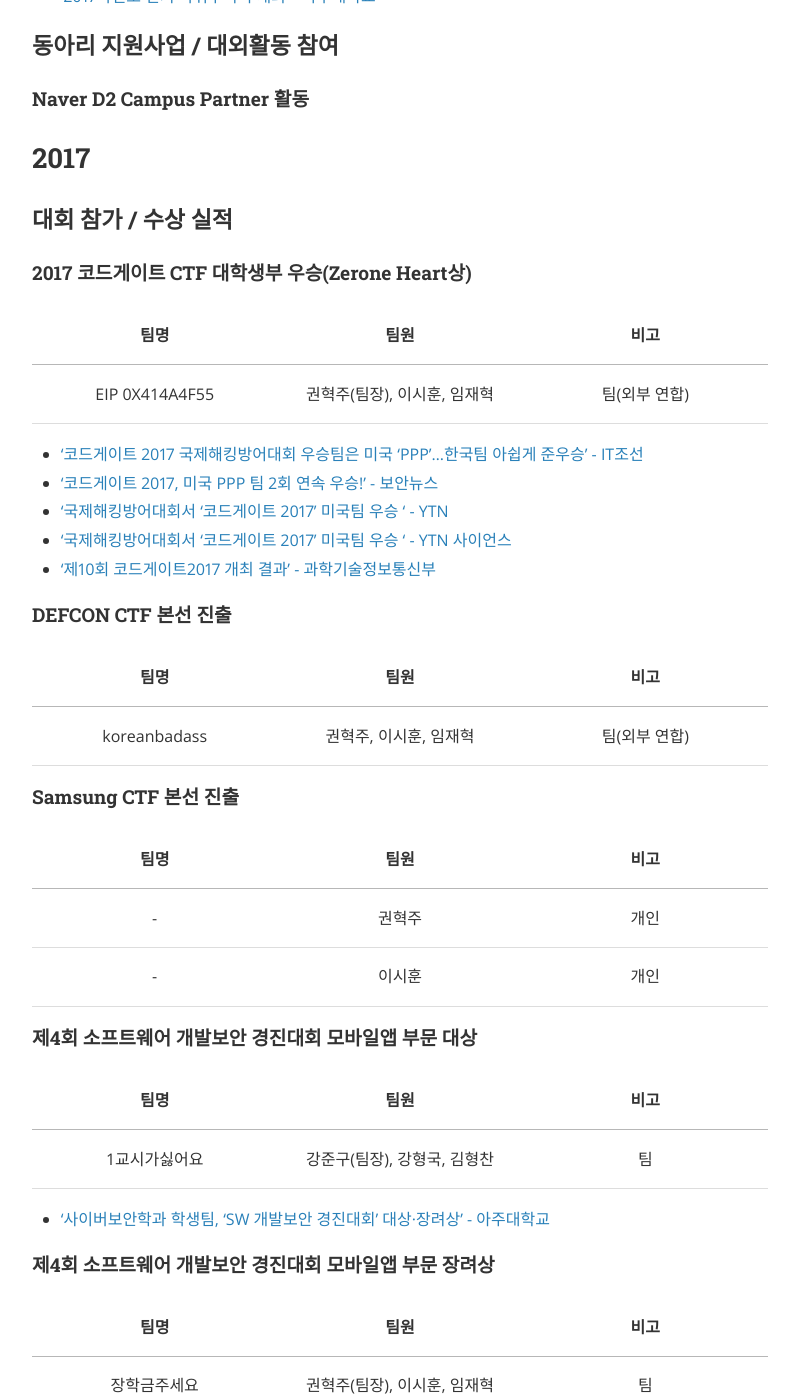
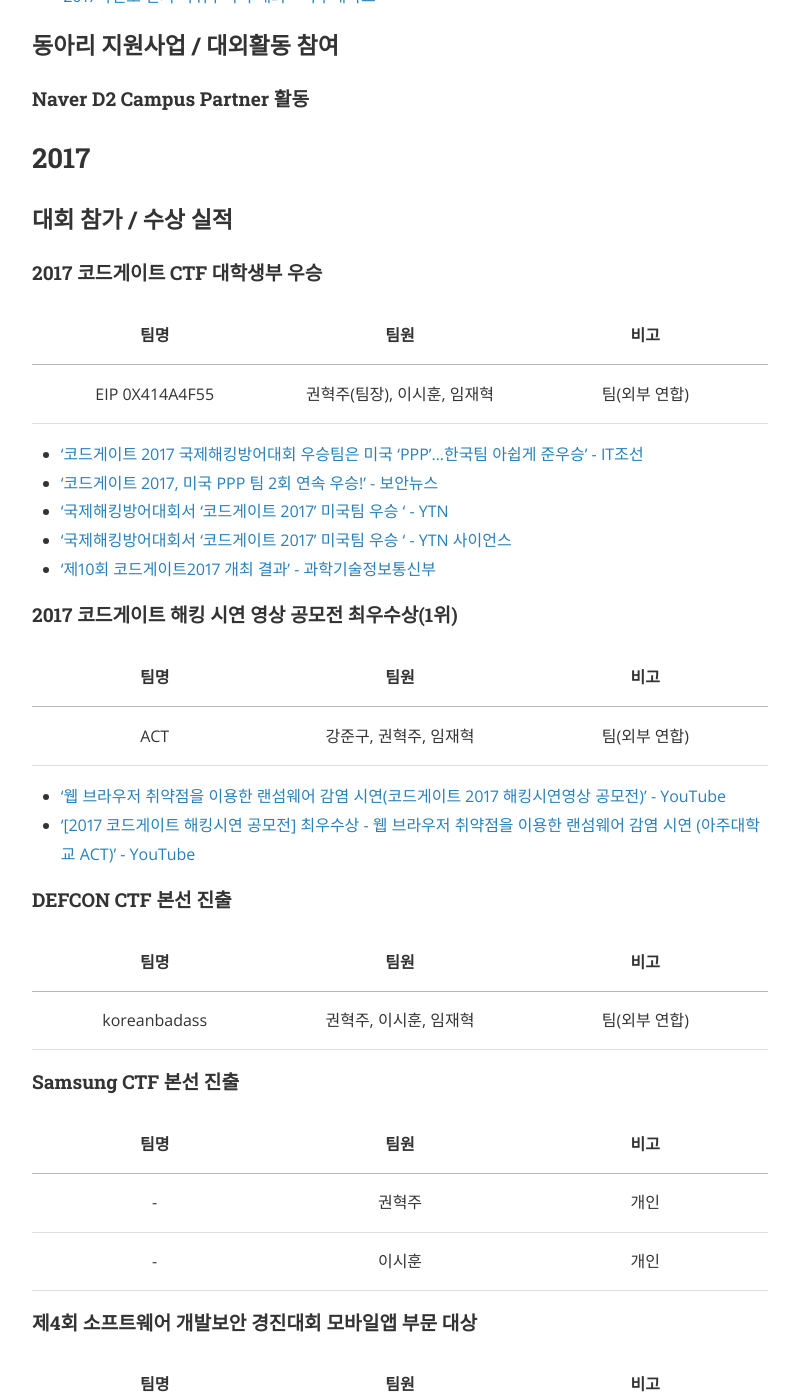
Before and after one commit to ajou-whois/ajou-whois.github.io, a Jekyll site: the page built from achievement.md, in a window 1280 px wide and 1400 px high, scrolled down 612 px. Shown: the whole window, without its empty margins (240-1039 px from the left). Built offline with Jekyll 4.4.1, drawn with Linux system fonts in a browser that asks for light colours; nearby versions of some CDN libraries.

Commit message:
Update Achievement

```diff
--- a/achievement.md
+++ b/achievement.md
@@ -27,7 +27,7 @@ WhoIs와 WhoIs 회원들의 모든 활동 실적입니다.
 
 ### 대회 참가 / 수상 실적
 
-#### 2017 코드게이트 CTF 대학생부 우승(Zerone Heart상)
+#### 2017 코드게이트 CTF 대학생부 우승
 
 | 팀명 | 팀원 | 비고 |
 |:-:|:-:|:-:|
@@ -40,6 +40,15 @@ WhoIs와 WhoIs 회원들의 모든 활동 실적입니다.
 * ['국제해킹방어대회서 '코드게이트 2017' 미국팀 우승
 ' - YTN 사이언스](http://science.ytn.co.kr/program/program_view.php?s_mcd=0082&key=201704131554153846)
 * ['제10회 코드게이트2017 개최 결과' - 과학기술정보통신부](http://www.msit.go.kr/web/msipContents/contentsView.do?cateId=mssw315&artId=1337902)
+
+#### 2017 코드게이트 해킹 시연 영상 공모전 최우수상(1위)
+
+| 팀명 | 팀원 | 비고 |
+|:-:|:-:|:-:|
+| ACT | 강준구, 권혁주, 임재혁 | 팀(외부 연합) |
+
+* ['웹 브라우저 취약점을 이용한 랜섬웨어 감염 시연(코드게이트 2017 해킹시연영상 공모전)' - YouTube](https://youtu.be/bEMj2szsb1M)
+* ['[2017 코드게이트 해킹시연 공모전] 최우수상 - 웹 브라우저 취약점을 이용한 랜섬웨어 감염 시연 (아주대학교 ACT)' - YouTube](https://youtu.be/gkJuKAkOOBo)
 
 #### DEFCON CTF 본선 진출
 
```
